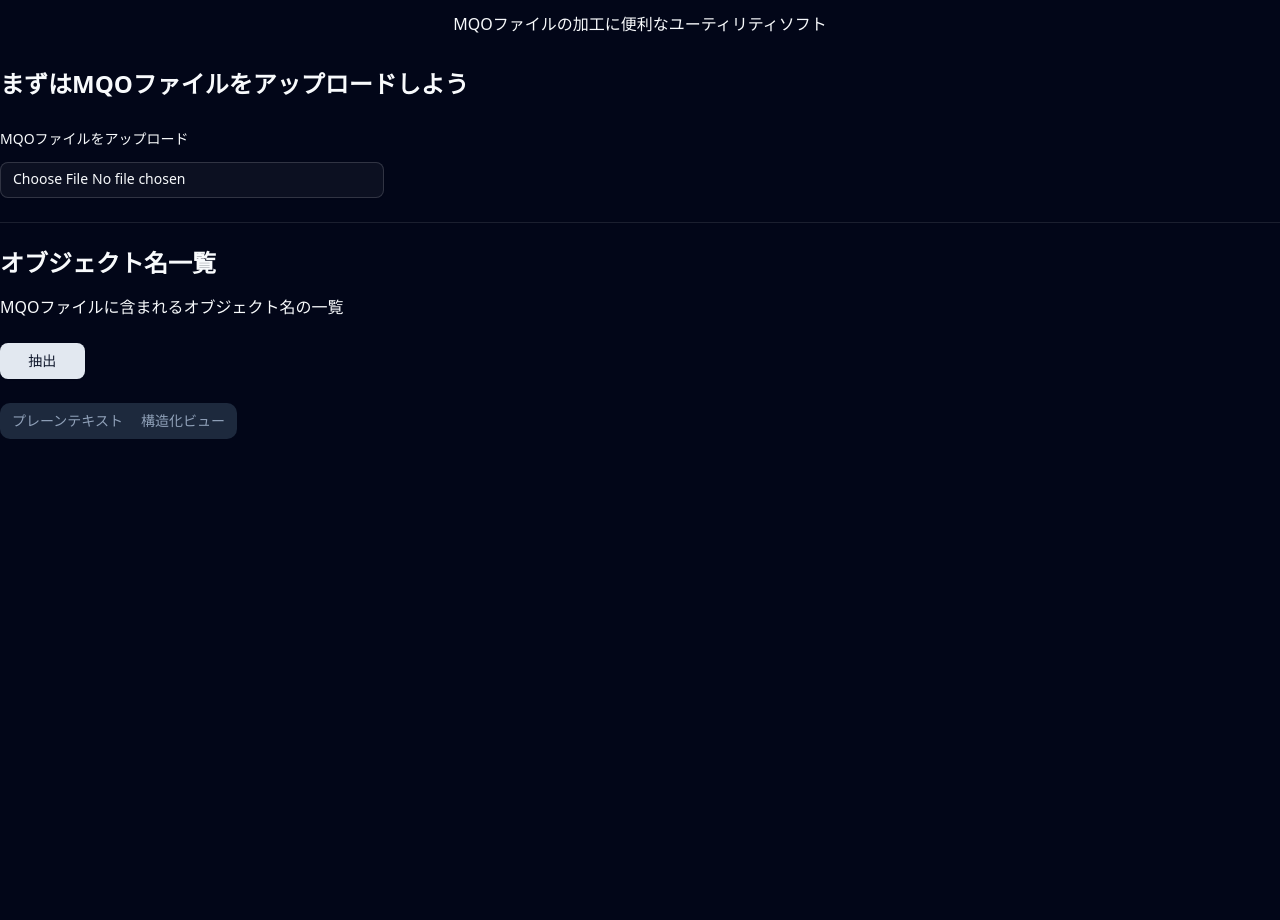
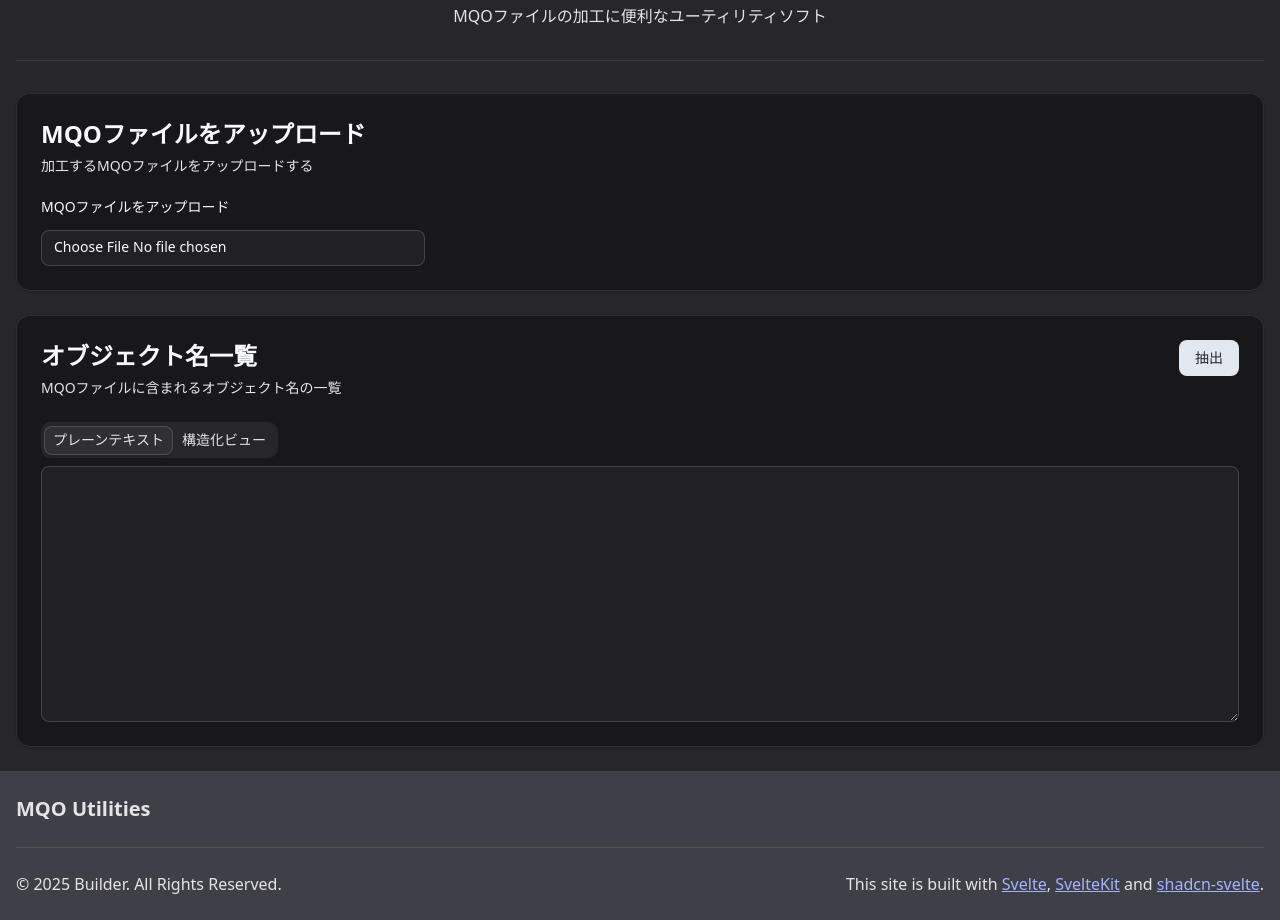
Before and after one commit to Builder256/MQO-Utilities, a SvelteKit app: page / in a window 1280 px wide. Shown: the part 84-1004 px from the top of the page. Before the commit the page ends 800 px from the top, so only its background shows below. Built offline with nearby package versions, Linux system fonts and the light colour scheme.

Commit message:
UIを更新

```diff
--- a/src/app.css
+++ b/src/app.css
@@ -40,24 +40,35 @@
 }
 
 .dark {
-	--background: oklch(0.129 0.042 264.695);
-	--foreground: oklch(0.984 0.003 247.858);
-	--card: oklch(0.208 0.042 265.755);
+	/* 背景 */
+	/* --background: oklch(0.129 0.042 264.695); */
+	--background: var(--color-zinc-800);
+	/* 文字色 */
+	/* --foreground: oklch(0.984 0.003 247.858); */
+	--foreground: var(--color-zinc-200);
+	/* カード */
+	/* --card: oklch(0.208 0.042 265.755); */
+	--card: var(--color-zinc-900);
 	--card-foreground: oklch(0.984 0.003 247.858);
 	--popover: oklch(0.208 0.042 265.755);
 	--popover-foreground: oklch(0.984 0.003 247.858);
 	--primary: oklch(0.929 0.013 255.508);
-	--primary-foreground: oklch(0.208 0.042 265.755);
+	/* ボタン文字色 */
+	/* --primary-foreground: oklch(0.208 0.042 265.755); */
+	--primary-foreground: var(--color-zinc-800);
 	--secondary: oklch(0.279 0.041 260.031);
 	--secondary-foreground: oklch(0.984 0.003 247.858);
-	--muted: oklch(0.279 0.041 260.031);
-	--muted-foreground: oklch(0.704 0.04 256.788);
+	/* --muted: oklch(0.279 0.041 260.031); */
+	--muted: var(--color-zinc-800);
+	/* --muted-foreground: oklch(0.704 0.04 256.788); */
+	--muted-foreground: var(--color-zinc-200);
 	--accent: oklch(0.279 0.041 260.031);
 	--accent-foreground: oklch(0.984 0.003 247.858);
 	--destructive: oklch(0.704 0.191 22.216);
 	--border: oklch(1 0 0 / 10%);
 	--input: oklch(1 0 0 / 15%);
 	--ring: oklch(0.551 0.027 264.364);
+	/* --ring: var(--color-fuchsia-300); */
 	--chart-1: oklch(0.488 0.243 264.376);
 	--chart-2: oklch(0.696 0.17 162.48);
 	--chart-3: oklch(0.769 0.188 70.08);
--- /dev/null
+++ b/src/lib/components/ui/card/card-action.svelte
@@ -0,0 +1,20 @@
+<script lang="ts">
+	import { cn, type WithElementRef } from "$lib/utils.js";
+	import type { HTMLAttributes } from "svelte/elements";
+
+	let {
+		ref = $bindable(null),
+		class: className,
+		children,
+		...restProps
+	}: WithElementRef<HTMLAttributes<HTMLDivElement>> = $props();
+</script>
+
+<div
+	bind:this={ref}
+	data-slot="card-action"
+	class={cn("col-start-2 row-span-2 row-start-1 self-start justify-self-end", className)}
+	{...restProps}
+>
+	{@render children?.()}
+</div>
--- /dev/null
+++ b/src/lib/components/ui/card/card-content.svelte
@@ -0,0 +1,15 @@
+<script lang="ts">
+	import type { HTMLAttributes } from "svelte/elements";
+	import { cn, type WithElementRef } from "$lib/utils.js";
+
+	let {
+		ref = $bindable(null),
+		class: className,
+		children,
+		...restProps
+	}: WithElementRef<HTMLAttributes<HTMLDivElement>> = $props();
+</script>
+
+<div bind:this={ref} data-slot="card-content" class={cn("px-6", className)} {...restProps}>
+	{@render children?.()}
+</div>
--- /dev/null
+++ b/src/lib/components/ui/card/card-description.svelte
@@ -0,0 +1,20 @@
+<script lang="ts">
+	import type { HTMLAttributes } from "svelte/elements";
+	import { cn, type WithElementRef } from "$lib/utils.js";
+
+	let {
+		ref = $bindable(null),
+		class: className,
+		children,
+		...restProps
+	}: WithElementRef<HTMLAttributes<HTMLParagraphElement>> = $props();
+</script>
+
+<p
+	bind:this={ref}
+	data-slot="card-description"
+	class={cn("text-muted-foreground text-sm", className)}
+	{...restProps}
+>
+	{@render children?.()}
+</p>
--- /dev/null
+++ b/src/lib/components/ui/card/card-footer.svelte
@@ -0,0 +1,20 @@
+<script lang="ts">
+	import { cn, type WithElementRef } from "$lib/utils.js";
+	import type { HTMLAttributes } from "svelte/elements";
+
+	let {
+		ref = $bindable(null),
+		class: className,
+		children,
+		...restProps
+	}: WithElementRef<HTMLAttributes<HTMLDivElement>> = $props();
+</script>
+
+<div
+	bind:this={ref}
+	data-slot="card-footer"
+	class={cn("[.border-t]:pt-6 flex items-center px-6", className)}
+	{...restProps}
+>
+	{@render children?.()}
+</div>
--- /dev/null
+++ b/src/lib/components/ui/card/card-header.svelte
@@ -0,0 +1,23 @@
+<script lang="ts">
+	import { cn, type WithElementRef } from "$lib/utils.js";
+	import type { HTMLAttributes } from "svelte/elements";
+
+	let {
+		ref = $bindable(null),
+		class: className,
+		children,
+		...restProps
+	}: WithElementRef<HTMLAttributes<HTMLDivElement>> = $props();
+</script>
+
+<div
+	bind:this={ref}
+	data-slot="card-header"
+	class={cn(
+		"@container/card-header has-data-[slot=card-action]:grid-cols-[1fr_auto] [.border-b]:pb-6 grid auto-rows-min grid-rows-[auto_auto] items-start gap-1.5 px-6",
+		className
+	)}
+	{...restProps}
+>
+	{@render children?.()}
+</div>
--- /dev/null
+++ b/src/lib/components/ui/card/card-title.svelte
@@ -0,0 +1,20 @@
+<script lang="ts">
+	import type { HTMLAttributes } from "svelte/elements";
+	import { cn, type WithElementRef } from "$lib/utils.js";
+
+	let {
+		ref = $bindable(null),
+		class: className,
+		children,
+		...restProps
+	}: WithElementRef<HTMLAttributes<HTMLDivElement>> = $props();
+</script>
+
+<div
+	bind:this={ref}
+	data-slot="card-title"
+	class={cn("font-semibold leading-none", className)}
+	{...restProps}
+>
+	{@render children?.()}
+</div>
--- /dev/null
+++ b/src/lib/components/ui/card/card.svelte
@@ -0,0 +1,23 @@
+<script lang="ts">
+	import type { HTMLAttributes } from "svelte/elements";
+	import { cn, type WithElementRef } from "$lib/utils.js";
+
+	let {
+		ref = $bindable(null),
+		class: className,
+		children,
+		...restProps
+	}: WithElementRef<HTMLAttributes<HTMLDivElement>> = $props();
+</script>
+
+<div
+	bind:this={ref}
+	data-slot="card"
+	class={cn(
+		"bg-card text-card-foreground flex flex-col gap-6 rounded-xl border py-6 shadow-sm",
+		className
+	)}
+	{...restProps}
+>
+	{@render children?.()}
+</div>
--- /dev/null
+++ b/src/lib/components/ui/card/index.ts
@@ -0,0 +1,25 @@
+import Root from "./card.svelte";
+import Content from "./card-content.svelte";
+import Description from "./card-description.svelte";
+import Footer from "./card-footer.svelte";
+import Header from "./card-header.svelte";
+import Title from "./card-title.svelte";
+import Action from "./card-action.svelte";
+
+export {
+	Root,
+	Content,
+	Description,
+	Footer,
+	Header,
+	Title,
+	Action,
+	//
+	Root as Card,
+	Content as CardContent,
+	Description as CardDescription,
+	Footer as CardFooter,
+	Header as CardHeader,
+	Title as CardTitle,
+	Action as CardAction,
+};
--- a/src/routes/+layout.svelte
+++ b/src/routes/+layout.svelte
@@ -1,6 +1,7 @@
 <script lang="ts">
 	import '../app.css';
 	import favicon from '$lib/assets/favicon.svg';
+	import Separator from '$lib/components/ui/separator/separator.svelte';
 
 	let { children } = $props();
 </script>
@@ -12,3 +13,35 @@
 <main class="mx-auto max-w-7xl">
 	{@render children?.()}
 </main>
+
+<footer class="w-full bg-zinc-700 py-6">
+	<div class="mx-auto flex max-w-7xl flex-col gap-6 px-4">
+		<span class="text-xl font-bold">MQO Utilities</span>
+		<Separator></Separator>
+		<div class="flex flex-col justify-between sm:flex-row">
+			<span>&copy; 2025 Builder. All Rights Reserved.</span>
+			<span>
+				This site is built with
+				<a
+					href="https://github.com/sveltejs/svelte"
+					class="text-indigo-300 underline hover:no-underline"
+					target="_blank"
+					rel="noopener">Svelte</a
+				>,
+				<a
+					href="https://github.com/sveltejs/kit"
+					class="text-indigo-300 underline hover:no-underline"
+					target="_blank"
+					rel="noopener">SvelteKit</a
+				>
+				and
+				<a
+					href="https://shadcn-svelte.com/"
+					class="text-indigo-300 underline hover:no-underline"
+					target="_blank"
+					rel="noopener">shadcn-svelte</a
+				>.
+			</span>
+		</div>
+	</div>
+</footer>
--- a/src/routes/+page.svelte
+++ b/src/routes/+page.svelte
@@ -5,6 +5,7 @@
 	import { Label } from '$lib/components/ui/label/index.js';
 	import { Separator } from '$lib/components/ui/separator/index.js';
 	import * as Tabs from '$lib/components/ui/tabs/index.js';
+	import * as Card from '$lib/components/ui/card/index.js';
 
 	import MQOExtractor from '../MQOExtractor';
 	const objectExtractor = new MQOExtractor();
@@ -20,41 +21,60 @@
 		const textDecoder = new TextDecoder('shift-jis');
 		const mqoText = textDecoder.decode(arrayBuffer);
 
-		const result = objectExtractor.extractObject(mqoText);
-
-		text = result.join('\n');
+		text = objectExtractor.extractObjectList(mqoText).join('\n');
 	}
 </script>
 
-<div class="my-8 grid grid-cols-12 gap-6">
+<div class="my-6 grid grid-cols-12 gap-6 px-4">
 	<div class="col-span-12 flex flex-col gap-8">
 		<hgroup class="text-center">
 			<h1 class="text-5xl font-bold">MQO Utilities</h1>
 			<p class="mt-4">MQOファイルの加工に便利なユーティリティソフト</p>
 		</hgroup>
 
-		<h2 class="text-2xl font-bold">まずはMQOファイルをアップロードしよう</h2>
+		<Separator class="col-span-12" />
+
+		<Card.Root class="col-span-12">
+			<Card.Header>
+				<Card.Title>
+					<h2 class="text-2xl font-bold">MQOファイルをアップロード</h2>
+				</Card.Title>
+				<Card.Description>
+					<span class=""> 加工するMQOファイルをアップロードする </span>
+				</Card.Description>
+			</Card.Header>
+			<Card.Content>
 				<div class="col-span-12 grid w-full max-w-sm items-center gap-4">
 					<Label for="file">MQOファイルをアップロード</Label>
 					<Input id="file" type="file" accept=".mqo" bind:files={file} />
 				</div>
+			</Card.Content>
+		</Card.Root>
 	</div>
-	<Separator class="col-span-12" />
-	<hgroup class="col-span-12">
+
+	<Card.Root class="col-span-12">
+		<Card.Header>
+			<Card.Title>
 				<h2 class="text-2xl font-bold">オブジェクト名一覧</h2>
-		<p class="mt-4">MQOファイルに含まれるオブジェクト名の一覧</p>
-	</hgroup>
-
+			</Card.Title>
+			<Card.Description>
+				<span class="">MQOファイルに含まれるオブジェクト名の一覧</span>
+			</Card.Description>
+			<Card.Action>
 				<Button onclick={extractObjects}>抽出</Button>
-
-	<Tabs.Root value="account" class="col-span-12 w-full">
+			</Card.Action>
+		</Card.Header>
+		<Card.Content class="flex flex-col gap-4">
+			<Tabs.Root value="plaintext" class="col-span-12 w-full">
 				<Tabs.List>
 					<Tabs.Trigger value="plaintext">プレーンテキスト</Tabs.Trigger>
 					<Tabs.Trigger value="structured-view">構造化ビュー</Tabs.Trigger>
 				</Tabs.List>
 				<Tabs.Content value="plaintext">
-			<Textarea bind:value={text} class="h-[60vh] w-full" />
+					<Textarea bind:value={text} class="h-64 w-full" />
 				</Tabs.Content>
 				<Tabs.Content value="structured-view">まだないよ</Tabs.Content>
 			</Tabs.Root>
+		</Card.Content>
+	</Card.Root>
 </div>
```
Lines whose indentation alone changed are shown as unchanged.
